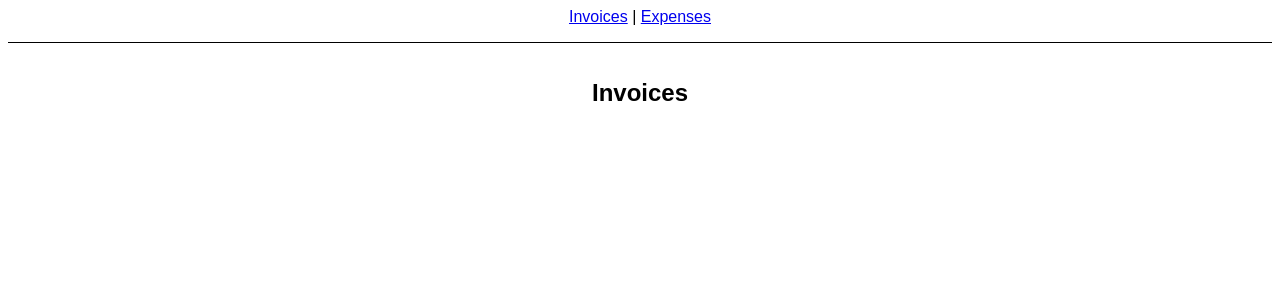
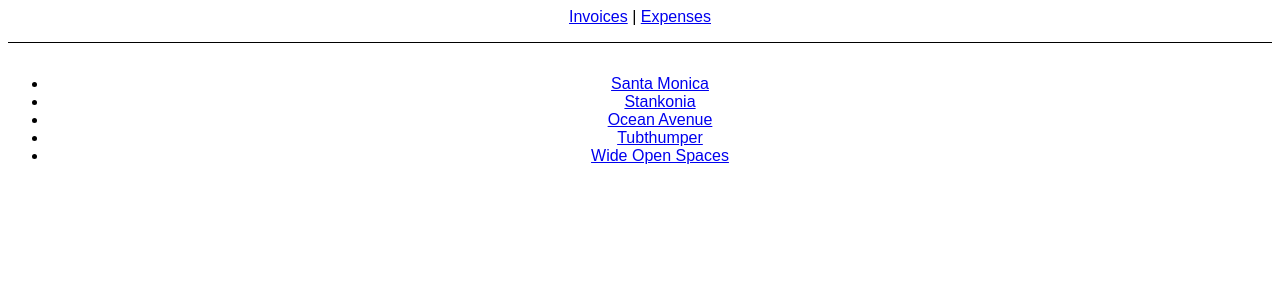
Before and after one commit to jihoo-o/react-router, a React (Create React App) app: page /invoices in a window 1280 px wide. Shown: the top 300 px of the page. Built offline with nearby package versions, Linux system fonts and the light colour scheme.

Commit message:
"No Match" Route

```diff
--- /dev/null
+++ b/src/data.js
@@ -0,0 +1,36 @@
+let invoices = [
+    {
+        name: "Santa Monica",
+        number: 1995,
+        amount: "$10,800",
+        due: "12/05/1995"
+    },
+    {
+        name: "Stankonia",
+        number: 2000,
+        amount: "$8,000",
+        due: "10/31/2000"
+    },
+    {
+        name: "Ocean Avenue",
+        number: 2003,
+        amount: "$9,500",
+        due: "07/22/2003"
+    },
+    {
+        name: "Tubthumper",
+        number: 1997,
+        amount: "$14,000",
+        due: "09/01/1997"
+    },
+    {
+        name: "Wide Open Spaces",
+        number: 1998,
+        amount: "$4,600",
+        due: "01/27/2998"
+    }
+];
+
+export function getInvoices() {
+    return invoices;
+}
--- a/src/index.js
+++ b/src/index.js
@@ -13,6 +13,7 @@
             <Route path="/" element={<App />}>
                 <Route path="expenses" element={<Expenses />} />
                 <Route path="invoices" element={<Invoices />} />
+                <Route path="*" element={<p>No Math</p>} />
             </Route>
         </Routes>
     </BrowserRouter>,
--- a/src/routes/invoices.jsx
+++ b/src/routes/invoices.jsx
@@ -1,8 +1,24 @@
+import { Link } from "react-router-dom";
+import { getInvoices } from "../data";
+
 const Invoices = () => {
+    const invoices = getInvoices();
+
     return (
-        <main style={{ padding: "1rem 0" }}>
-            <h2>Invoices</h2>
-        </main>
+        <div style={{ padding: "1rem 0" }}>
+            <ul>
+                {invoices.map((invoice) => (
+                    <li>
+                        <Link
+                            to={`/invoices/${invoice.number}`}
+                            key={invoice.number}
+                        >
+                            {invoice.name}
+                        </Link>
+                    </li>
+                ))}
+            </ul>
+        </div>
     );
 };
 
```
